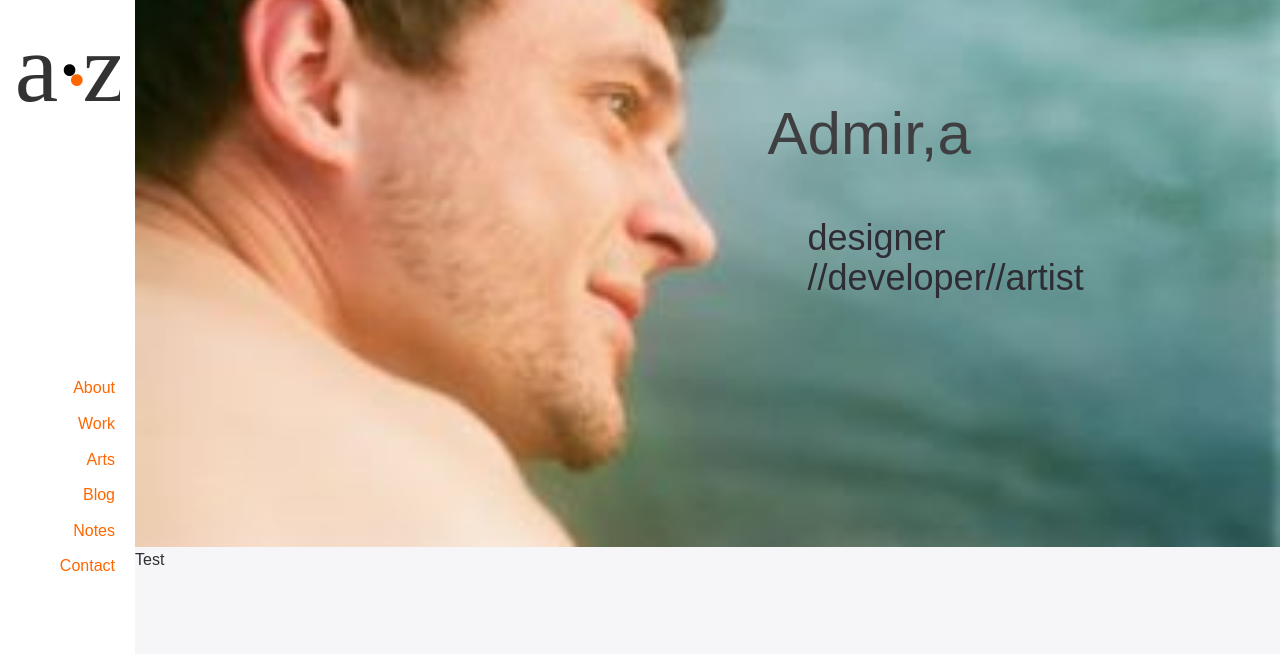
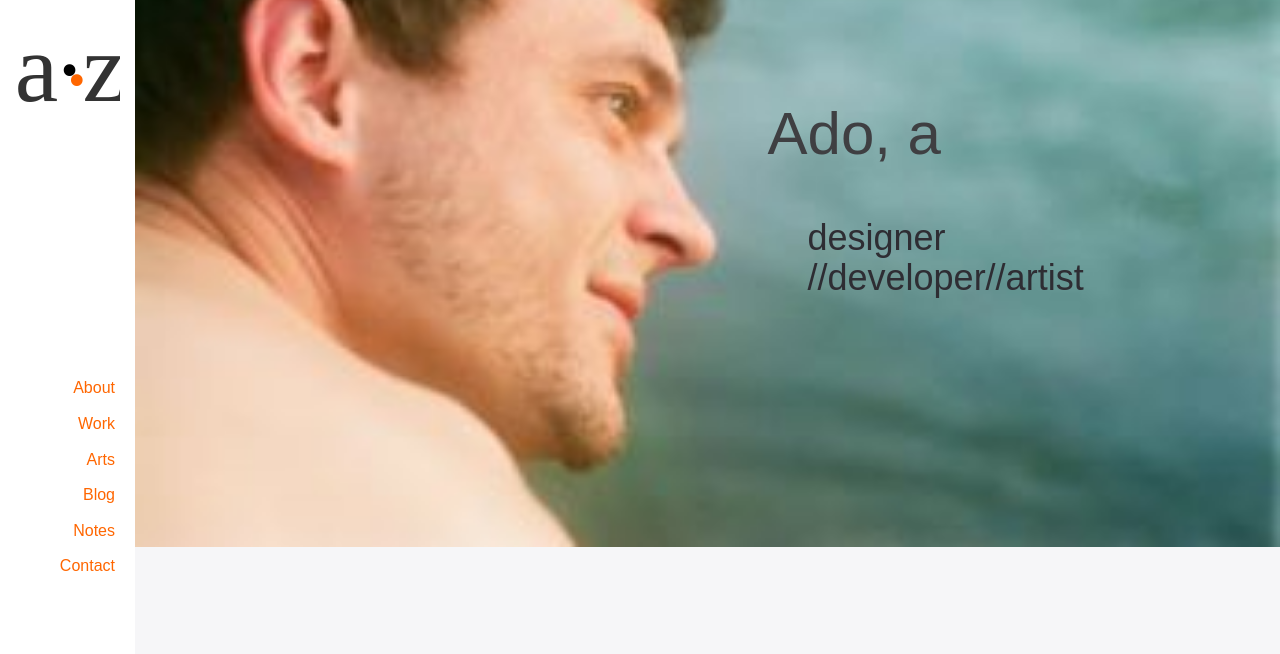
Before and after one commit to AdmirZukic/AdmirZukic.github.io, a Jekyll site: the page built from index.html, in a window 1280 px wide. Shown: the top 654 px of the page. Built offline with Jekyll 4.4.1, drawn with Linux system fonts in a browser that asks for light colours; nearby versions of some CDN libraries; Markdown is read by kramdown in place of the engine named in the settings.

Commit message:
Minor changes to the about section

```diff
--- a/_includes/sections-about.html
+++ b/_includes/sections-about.html
@@ -1 +1 @@
-<section class="about"><div class="flex flex--center"><div id="about" class="col-1 push-right"><h2>Admir,a</h2><p class="home-lead">designer //developer//artist</p></div></div></section>
+<section class="about"><div class="flex flex--center"><div id="about" class="col-1 push-right"><h2>Ado, a</h2><p class="home-lead">designer //developer//artist</p></div></div></section>
--- a/_jadefiles/columns.jade
+++ b/_jadefiles/columns.jade
@@ -1,4 +1,4 @@
-section
+section.about
   .flex.flex--center
     .col-1
       p Lorem ipsum dolor sit amet, consectetur adipisicing elit, sed do eiusmod tempor incididunt ut labore et dolore magna aliqua. Ut enim ad minim veniam, quis nostrud exercitation ullamco laboris nisi ut aliquip ex ea commodo consequat. Duis aute irure dolor in reprehenderit in voluptate velit esse cillum dolore eu fugiat nulla pariatur. Excepteur sint occaecat cupidatat non proident, sunt in culpa qui officia deserunt mollit anim id est laborum.
@@ -7,7 +7,7 @@ section
       p Lorem ipsum dolor sit amet, consectetur adipisicing elit, sed do eiusmod tempor incididunt ut labore et dolore magna aliqua. Ut enim ad minim veniam, quis nostrud exercitation ullamco laboris nisi ut aliquip ex ea commodo consequat. Duis aute irure dolor in reprehenderit in voluptate velit esse cillum dolore eu fugiat nulla pariatur. Excepteur sint occaecat cupidatat non proident, sunt in culpa qui officia deserunt mollit anim id est laborum.
 
 
-section
+section.work
   .flex.flex--space-around
     .col-1
       p Lorem ipsum dolor sit amet, consectetur adipisicing elit, sed do eiusmod tempor incididunt ut labore et dolore magna aliqua. Ut enim ad minim veniam, quis nostrud exercitation ullamco laboris nisi ut aliquip ex ea commodo consequat. Duis aute irure dolor in reprehenderit in voluptate velit esse cillum dolore eu fugiat nulla pariatur. Excepteur sint occaecat cupidatat non proident, sunt in culpa qui officia deserunt mollit anim id est laborum.
--- a/_jadefiles/sections-about.jade
+++ b/_jadefiles/sections-about.jade
@@ -1,5 +1,5 @@
 section.about
   .flex.flex--center
     .col-1.push-right#about
-      h2 Admir,a
+      h2 Ado, a
       p.home-lead designer //developer//artist
--- a/assets/css/3-sections/home-about.sass
+++ b/assets/css/3-sections/home-about.sass
@@ -15,7 +15,6 @@ section.about
   .home-lead
     margin-left: 90px
     padding-bottom: 180px
-    text-align: inherit
 
 
 @media (max-width: 640px)
--- a/assets/css/main.css
+++ b/assets/css/main.css
@@ -784,8 +784,7 @@ section.about {
     margin-left: 50px; }
   section.about .home-lead {
     margin-left: 90px;
-    padding-bottom: 180px;
-    text-align: inherit; }
+    padding-bottom: 180px; }
 
 @media (max-width: 640px) {
   section.about h2 {
--- a/index.html
+++ b/index.html
@@ -9,9 +9,6 @@ title: A:|:Z
   <div class="home-sections">
     {% include sections-about.html %}
 
-    <p>
-      Test
-    </p>
 
     <div style="height: 2000px"></div>
   </div> <!-- end home section -->
```
Also changed, not shown: _includes/columns.html (+1 -1 lines).
